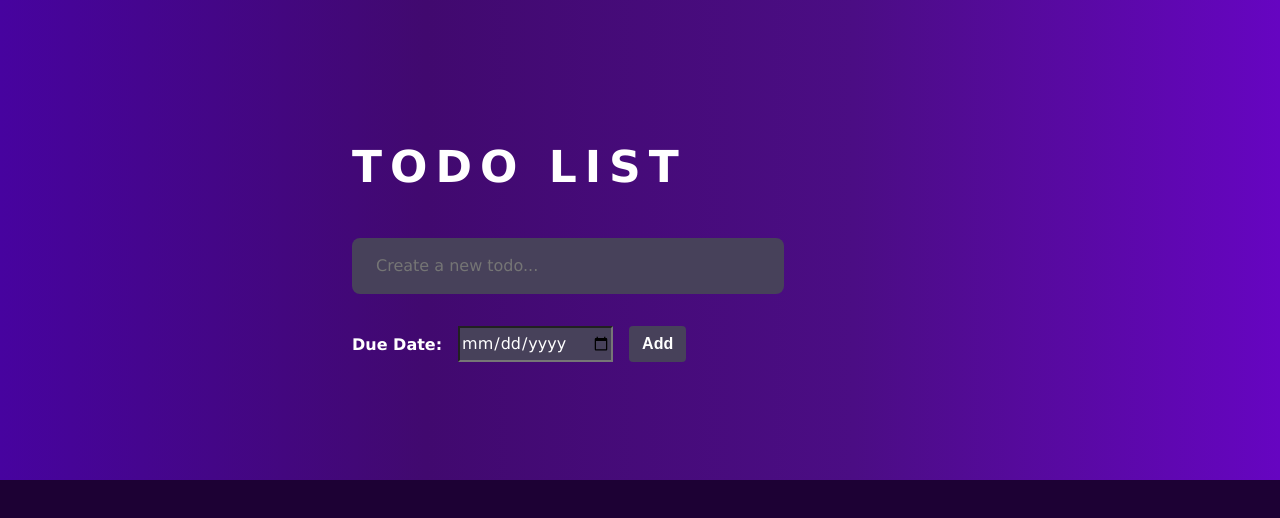
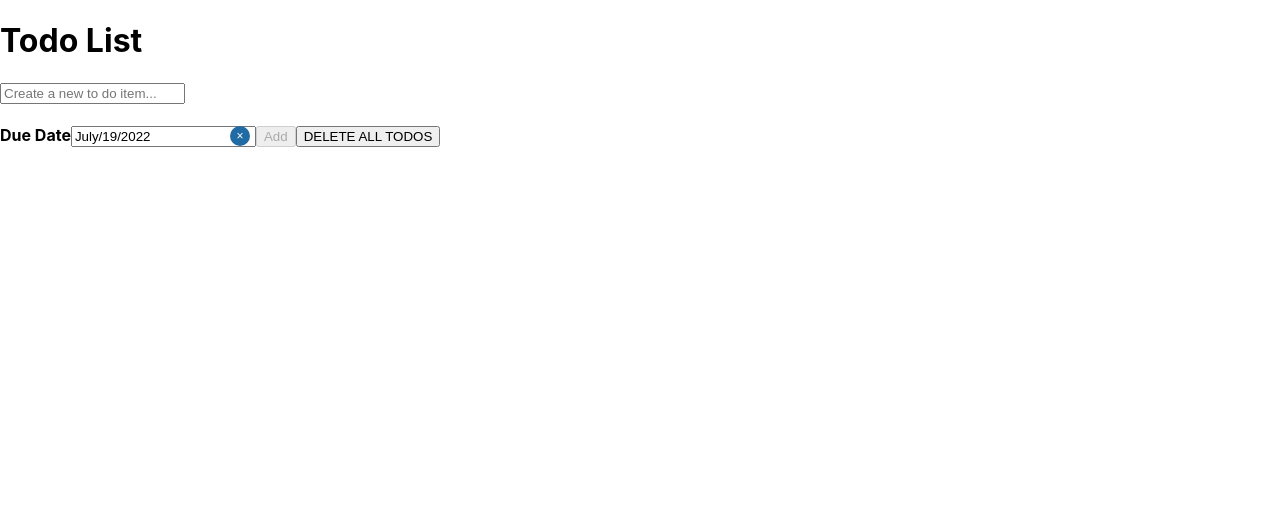
Before and after one commit to sunshinemoua/get-it-together, a React (Create React App) app: page / in a window 1280 px wide. Shown: the top 518 px of the page. Built offline with nearby package versions, Linux system fonts and the light colour scheme.

Commit message:
first commit. basic to do list with inpupt saved to local storage

```diff
--- a/package.json
+++ b/package.json
@@ -8,7 +8,9 @@
     "@testing-library/user-event": "^13.5.0",
     "moment": "^2.29.4",
     "react": "^18.2.0",
+    "react-datepicker": "^4.8.0",
     "react-dom": "^18.2.0",
+    "react-moment": "^1.1.2",
     "react-scripts": "5.0.1",
     "web-vitals": "^2.1.4"
   },
--- a/src/components/Todo.js
+++ b/src/components/Todo.js
@@ -1,20 +1,12 @@
-import classes from "./Todo.module.css";
-import moment from "moment";
+import React from "react";
 
-const Todo = (props) => {
-  const todosList = props.todos.map((todo) => (
-    <div
-      key={Math.random()}
-      className={classes.items}
-      onClick={() => props.deleteTodo(todo)}
-    >
+const Todo = ({ todos, deleteTodo }) => {
+  const todosList = todos.map((todo) => (
+    <div key={Math.random()} onClick={() => deleteTodo(todo)}>
       <ul>
-        <li className={classes.todo}>
-          {todo.input} <br />
-          <span className={classes["todo-date"]}>
-            {" "}
-            {moment(todo.date).format("MM/DD/YYYY")}
-          </span>
+        <li>
+          {todo.todo}
+          {todo.date.toString()}
         </li>
       </ul>
     </div>
@@ -22,4 +14,5 @@ const Todo = (props) => {
 
   return <div>{todosList}</div>;
 };
+
 export default Todo;
--- a/src/components/TodoList.js
+++ b/src/components/TodoList.js
@@ -1,73 +1,89 @@
-import { React, useState } from "react";
+import React, { useEffect, useState } from "react";
+import Datepicker from "react-datepicker";
+import moment from "moment";
+import setHours from "date-fns/setHours";
+import setMinutes from "date-fns/setMinutes";
+import "react-datepicker/dist/react-datepicker.css";
+
 import Todo from "./Todo";
-import classes from "./TodoList.module.css";
+const TodoList = () => {
+  const [userInput, setUserInput] = useState("");
+  const [todos, setTodos] = useState([]);
+  const [date, setDate] = useState(setHours(setMinutes(new Date(), 30), 16));
 
-const TodoList = () => {
-  const [input, setInput] = useState("");
-  const [todos, setTodos] = useState([]);
-  const [date, setDate] = useState("");
+  useEffect(() => {
+    const getTodos = localStorage.getItem("todos");
+    if (getTodos !== null) setTodos(JSON.parse(getTodos));
+  }, []);
 
   const inputHandler = (event) => {
-    setInput(event.target.value);
+    setUserInput(event.target.value);
   };
 
   const addTodo = (event) => {
     event.preventDefault();
-
-    if (input !== "" && date !== "") {
-      setTodos([...todos, { input, date }]);
-      setInput("");
-      setDate("");
-    } else {
-      alert("Please ensure all fields are completed!");
-    }
+    const todoItem = {
+      id: Math.random(),
+      todo: userInput,
+      date,
+    };
+    setTodos([...todos, todoItem]);
+    localStorage.setItem("todos", JSON.stringify([...todos, todoItem]));
+    setUserInput("");
+    console.log(todos);
   };
 
   const deleteTodo = (td) => {
     const filteredTodos = todos.filter((todo) => todo !== td);
     setTodos(filteredTodos);
+    localStorage.setItem("todos", JSON.stringify(filteredTodos));
+  };
+  const deleteAllTodo = () => {
+    setTodos([]);
+    localStorage.removeItem("todos");
   };
 
-  const dateHandler = (event) => {
-    let date = event.target.value;
+  const dateHandler = (date) => {
     setDate(date);
+    console.log(date);
   };
 
   return (
-    <div className={classes.page}>
-      <h1 className={classes.header}> Todo List</h1>{" "}
-      <label className={classes.label}>
+    <div>
+      <h1> Todo List </h1>{" "}
+      <label>
         <input
-          className={classes["input-box"]}
           type="text"
-          placeholder="Create a new todo..."
-          value={input}
+          placeholder="Create a new to do item..."
           onChange={inputHandler}
+          value={userInput}
         />
       </label>
-      <label className={classes["due-date"]}>
-        Due Date:
-        <input
-          className={classes["due-date-box"]}
-          type="date"
-          placeholder="Date"
-          min="2019-01-01"
-          max="2021-31-12"
-          value={date}
+      <h4>
+        Due Date
+        <Datepicker
+          selected={date}
           onChange={dateHandler}
+          name="date"
+          dateFormat="MMMM/dd/yyyy"
+          showTimeSelect
+          includeTimes={[
+            setHours(setMinutes(new Date(), 0), 17),
+            setHours(setMinutes(new Date(), 30), 18),
+            setHours(setMinutes(new Date(), 30), 19),
+            setHours(setMinutes(new Date(), 30), 17),
+          ]}
+          isClearable
+          placeholderText="Cleared!"
         />
-        <button
-          className={classes["button-add"]}
-          type="submit"
-          onClick={addTodo}
-        >
+        <button type="submit" onClick={addTodo} disabled={userInput.length < 1}>
           Add
-        </button>{" "}
-      </label>
-      <div className={classes["todo-label"]}>
-        <Todo todos={todos} deleteTodo={deleteTodo} />
-      </div>
+        </button>
+        <button onClick={deleteAllTodo}> DELETE ALL TODOS</button>
+      </h4>
+      <Todo todos={todos} deleteTodo={deleteTodo} />
     </div>
   );
 };
+
 export default TodoList;
```
Also changed, not shown: 1 other file (tests, documents, lock files or other folders).
